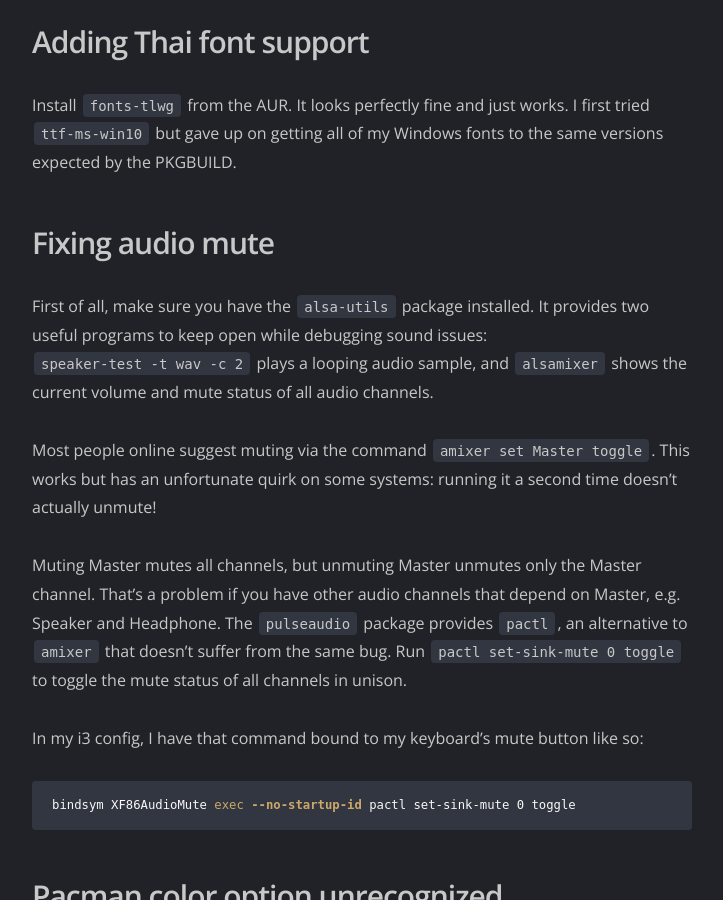
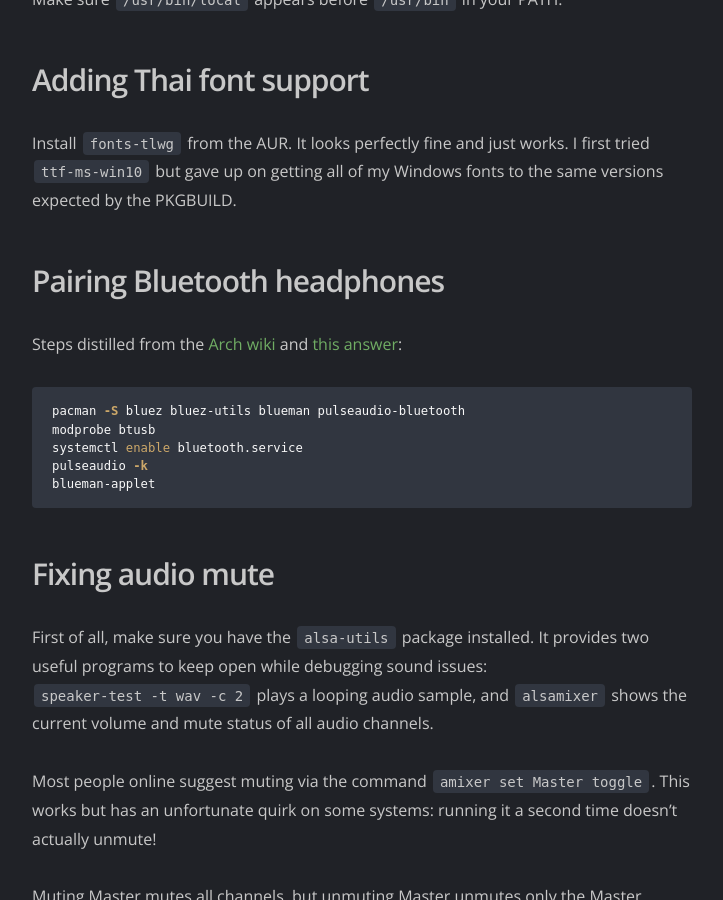
Before and after one commit to artnc/personal-website, a Jekyll site: the page built from src/blog/_posts/2017-03-29-arch-notes.md, in a window 1280 px wide and 900 px high, scrolled down 10046 px. Shown: the whole window, without its empty margins (278-1001 px from the left). Built offline with Jekyll 4.4.1, drawn with Linux system fonts in a browser that asks for light colours; comment, search, counter and statistics services are not loaded; some of the changed text lies outside the part shown.

Commit message:
Add Bluetooth to /arch-notes

`````diff
--- a/src/blog/_posts/2017-03-29-arch-notes.md
+++ b/src/blog/_posts/2017-03-29-arch-notes.md
@@ -39,6 +39,7 @@ Arch is surprisingly stable if you remember the single most important post-insta
 
 ### Miscellaneous
 
+- [Pairing Bluetooth headphones](#pairing-bluetooth-headphones)
 - [Fixing audio mute](#fixing-audio-mute)
 - [Pacman color option unrecognized](#pacman-color-option-unrecognized)
 - [Fixing Flatpak Steam](#fixing-flatpak-steam)
@@ -290,6 +291,18 @@ Make sure `/usr/bin/local` appears before `/usr/bin` in your PATH.
 
 Install `fonts-tlwg` from the AUR. It looks perfectly fine and just works. I first tried `ttf-ms-win10` but gave up on getting all of my Windows fonts to the same versions expected by the PKGBUILD.
 
+## Pairing Bluetooth headphones
+
+Steps distilled from the [Arch wiki](https://wiki.archlinux.org/title/Bluetooth) and [this answer](https://askubuntu.com/a/1120106):
+
+```shell
+pacman -S bluez bluez-utils blueman pulseaudio-bluetooth
+modprobe btusb
+systemctl enable bluetooth.service
+pulseaudio -k
+blueman-applet
+````
+
 ## Fixing audio mute
 
 First of all, make sure you have the `alsa-utils` package installed. It provides two useful programs to keep open while debugging sound issues: `speaker-test -t wav -c 2` plays a looping audio sample, and `alsamixer` shows the current volume and mute status of all audio channels.
`````
